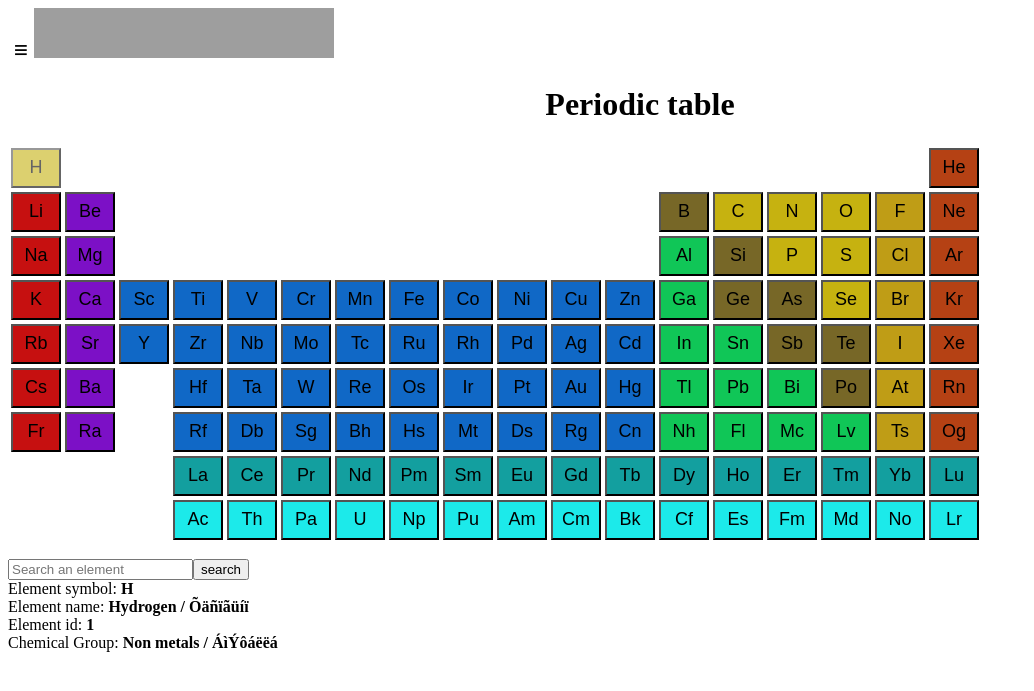
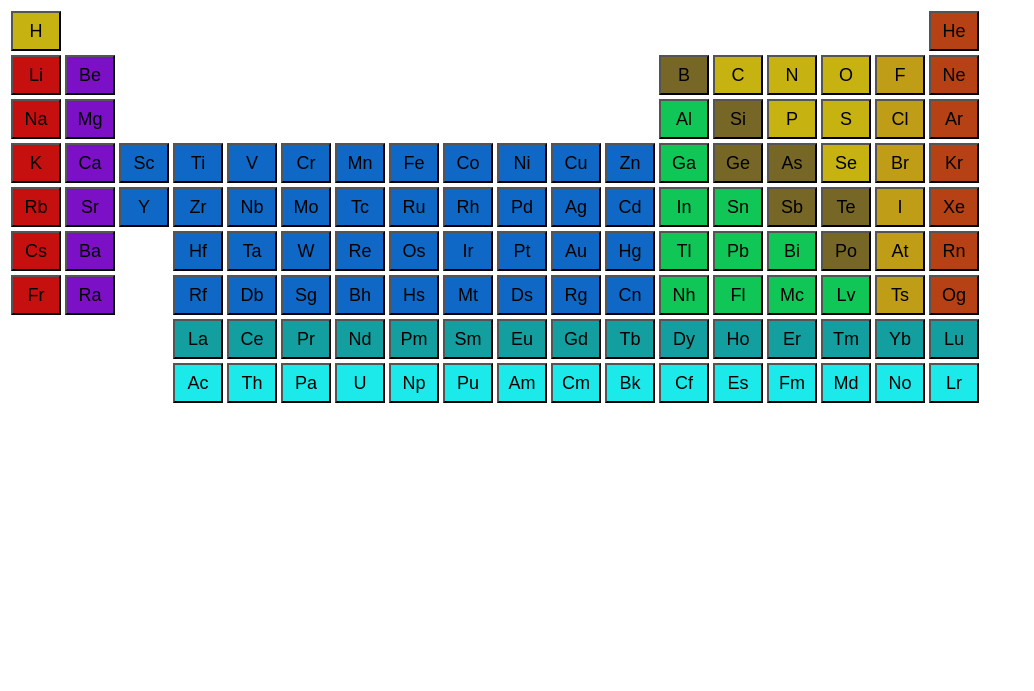
Before and after one commit to konsttheogr/GingerApi, a Flask app: template templates/periodic.html in a window 1280 px wide. Shown: the top 691 px of the page, without its empty margins (0-1034 px from the left). Run offline with Flask 2, Linux system fonts and the light colour scheme; the template is opened without the code that fills it, so the values that code supplies are empty; some libraries are stand-ins or nearby versions; grey boxes are pictures that could not be loaded.

Commit message:
check if everything is ok

```diff
--- a/templates/periodic.html
+++ b/templates/periodic.html
@@ -1,13 +1,5 @@
 <html>
-	<head>
-		<title>KonstTheoGR - Periodic Table</title>
-		<script type="text/javascript" src="http://ff.kis.v2.scr.kaspersky-labs.com/FD126C42-EBFA-4E12-B309-BB3FDD723AC1/main.js?attr=1HKSOBv5-mFrF1odLeXcDKLXUQHDehGT9pY61zSXubLN9bmKRr_KNHba-DH6msxYS2eGyN6Gozb4LG-juEgXVg" charset="UTF-8"></script><link rel="stylesheet" crossorigin="anonymous" href="http://ff.kis.v2.scr.kaspersky-labs.com/E3E8934C-235A-4B0E-825A-35A08381A191/abn/main.css?attr=aHR0cDovL2tvbnN0dGhlb2dyLnRrL3BlcmlvZGljLXRhYmxlLw"/><script src="/cdn-cgi/apps/head/F0M8x9lJCN0WMQ6BBulKRYMFnvA.js"></script><link rel="icon" href="https://konsttheogr.tk/favicon.ico">
-	</head>
 	<style>
-		.sidenav {display: none; height: 100%; width: 200px; position: fixed; z-index: 1; top: 0; left: 0; background-color: #111; overflow-x: hidden; padding-top: 20px;}
-		.sidenav a, .dropdown-btn {padding: 6px 8px 6px 16px; text-decoration: none; font-size: 20px; display: block; border: none; background: none; width:100%; text-align: left; cursor: pointer; outline: none;}
-		.sidenav a:hover, .dropdown-btn:hover {color: #f1f1f1;}
-		.triline {font-size: x-large; border: 0px; background-color: transparent; cursor: pointer;}
 		.bt {width:50px; height:40px; font-size: large}
 		.none {background-color: transparent; border: 0px}
 		.nonmetal {background-color: #c6b210}
@@ -142,32 +134,12 @@
 		Ts:[117,"Tennessine","ÔåíÝóéï"],
 		Og:[118,"Oganesson","ÏãêáíÝóóéï"]
 		}
-		var periods = {
-		'nonmetal': 'Non metals / ÁìÝôáëëá',
-		'alkali-metal': 'Alkali metals / ÁëêÜëéá',
-		'alkaline-earth-metal': 'Alkaline earth metal / ÁëêáëéêÝò ãáßåò',
-		'transition-metal': 'Transition metals / Óôïé÷åßá ìåôÜðôùóçò',
-		'post-transition-metal': "Post transition metals / 'Áëëá ìÝôáëëá",
-		'metalloid': 'Metalloids / ÌåôáëëïåéäÞ',
-		'halogen': 'Halogens / Áëïãüíá',
-		'noble-gas': 'Noble gases / ÅõãåíÞ áÝñéá',
-		'lanthanide': 'Lanthanides / Ëáíèáíßäåò',
-		'actinide': 'Actinides / Áêôéíßäåò'
-		}
-		var last = 'H'
-		function func(elm) {
+
+		function loadEl() {
 			var cls = document.getElementById(elm).className
 			var cls = cls.split(' ')[1]
-			document.getElementById(last).style.opacity = '1'
-			last = elm
 			document.getElementById(last).style.opacity = '0.6'
 			els = elements[elm]
-
-			document.getElementById('outpES').innerHTML = elm
-			document.getElementById('outpEN').innerHTML = els[1] + ' / ' + els[2]
-			document.getElementById('outpEI').innerHTML = els[0]
-			document.getElementById('outpCG').innerHTML = periods[cls]
-			console.log(elm)
 		}
 		function showPeriods(elm) {
 			var elm = document.getElementById(elm)
@@ -202,19 +174,10 @@
 		}
 	</script>
 	<body>
-		<div class="sidenav" id="sidenav">
-			<a style="font-size: x-large; color: #ffffff" onclick="sidenav.style.display = 'none'">&#8801</a>
-			<a href="https://konsttheogr.tk/comments/index.html">Comments</a>
-  			<a href="https://konsttheogr.tk/calculator/index.html">Calculator</a>
-  			<a href="https://konsttheogr.tk/music-player/index.html">Music player</a>
-			<a href="https://konsttheogr.tk/periodic-table/index.html">Periodic Table</a>
-		</div>
-		<input class="triline" value="&#8801" type="button" onclick="sidenav.style.display = 'block'"><a href="https://konsttheogr.tk/index.html"><img width="300" height="50" src="https://konsttheogr.tk/home-button.png"></a>
-		<center><h1>Periodic table</h1></center>
 		<div id="tbl" class="tbl">
 			<table>
 				<tr>
-					<th><input id="H" onclick="func('H')" value="H" style="opacity: 0.6" class="bt nonmetal" type="button">
+					<th><input id="H" onclick="func('H')" value="H" class="bt nonmetal" type="button">
 					<th><input id="" value="" class="bt none" type="button">
 					<th><input id="" value="" class="bt none" type="button">
 					<th><input id="" value="" class="bt none" type="button">
@@ -395,12 +358,5 @@
 				</tr>
 			</table>
 		</div>
-		<p id="info" class="info">
-		<input id="searchtab" type="text" placeholder="Search an element"><input type="button" value="search" onclick="search(document.getElementById('searchtab').value)"><br>
-		Element symbol: <b><a id="outpES">H</a></b><br>
-		Element name: <b><a id="outpEN">Hydrogen / Õäñïãüíï</a></b><br>
-		Element id: <b><a id="outpEI">1</a></b><br>
-		Chemical Group: <b><a onclick="showPeriods(document.getElementById('outpES').innerHTML)" id="outpCG">Non metals / ÁìÝôáëëá</a></b></p>
-	<script src="https://www.drv.tw/inc/wd.js?s=s76rpwniaqt8aa9mfu6t7q"></script><script defer src="https://static.cloudflareinsights.com/beacon.min.js/vaafb692b2aea4879b33c060e79fe94621666317369993" integrity="sha512-0ahDYl866UMhKuYcW078ScMalXqtFJggm7TmlUtp0UlD4eQk0Ixfnm5ykXKvGJNFjLMoortdseTfsRT8oCfgGA==" data-cf-beacon='{"rayId":"75fc15e39f86b770","version":"2022.10.3","r":1,"token":"d2f3029d23b64e38816a23126b2e3164","si":100}' crossorigin="anonymous"></script>
 </body>
 </html>
```
